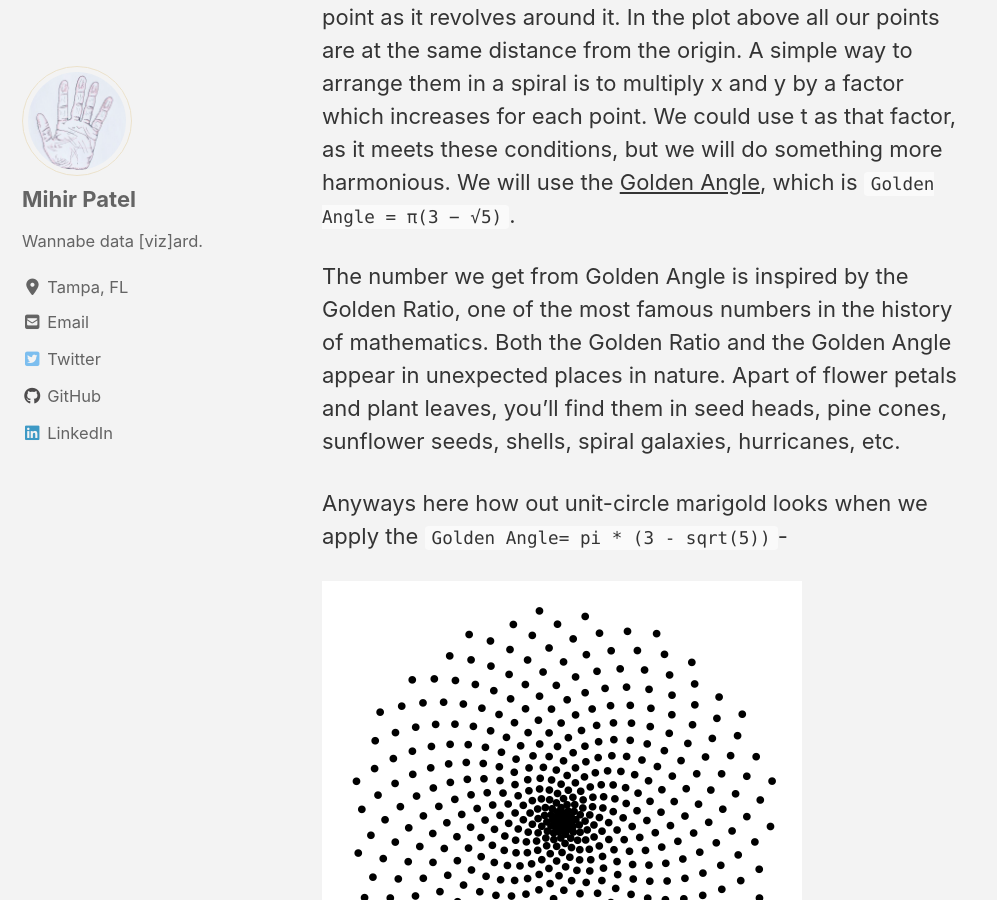
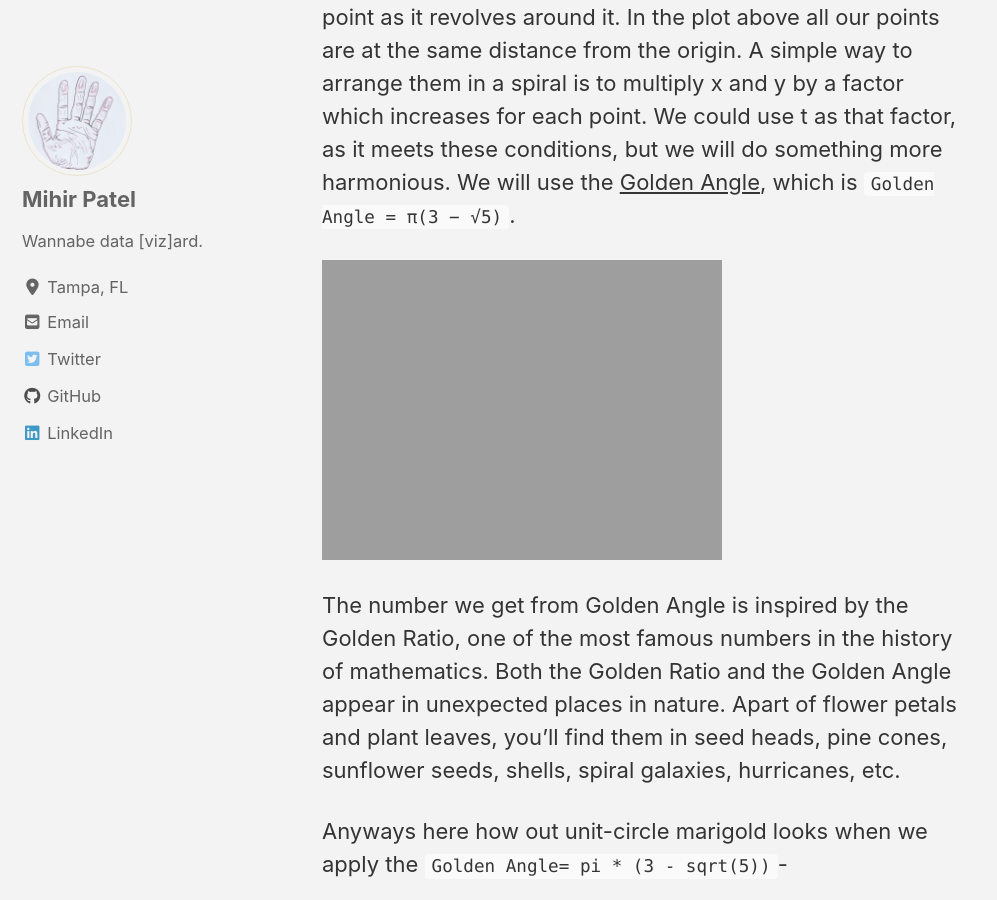
Before and after one commit to mihirp161/mihirp161.github.io, a Jekyll site: the page built from _posts/2020-02-16-marigold.md, in a window 1280 px wide and 900 px high, scrolled down 1686 px. Shown: the whole window, without its empty margins (0-997 px from the left). Built offline with Jekyll 4.4.1, drawn with Linux system fonts in a browser that asks for light colours; cached includes are drawn as plain includes; nearby versions of some CDN libraries.

Commit message:
Update 2020-02-16-marigold.md

```diff
--- a/_posts/2020-02-16-marigold.md
+++ b/_posts/2020-02-16-marigold.md
@@ -20,6 +20,8 @@
 
 Similarly, plants arrange their leaves in spirals. A spiral is a curve which starts from the origin and moves away from this point as it revolves around it. In the plot above all our points are at the same distance from the origin. A simple way to arrange them in a spiral is to multiply x and y by a factor which increases for each point. We could use t as that factor, as it meets these conditions, but we will do something more harmonious. We will use the [Golden Angle](https://en.wikipedia.org/wiki/Golden_angle), which is
 `Golden Angle = π(3 − √5)`.
+
+   <img src="{{ site.url }}{{ site.baseurl }}/images/marigold/Golden_angle.png" alt="">
 
 The number we get from Golden Angle is inspired by the Golden Ratio, one of the most famous numbers in the history of mathematics. Both the Golden Ratio and the Golden Angle appear in unexpected places in nature. Apart of flower petals and plant leaves, you'll find them in seed heads, pine cones, sunflower seeds, shells, spiral galaxies, hurricanes, etc.
 
```
